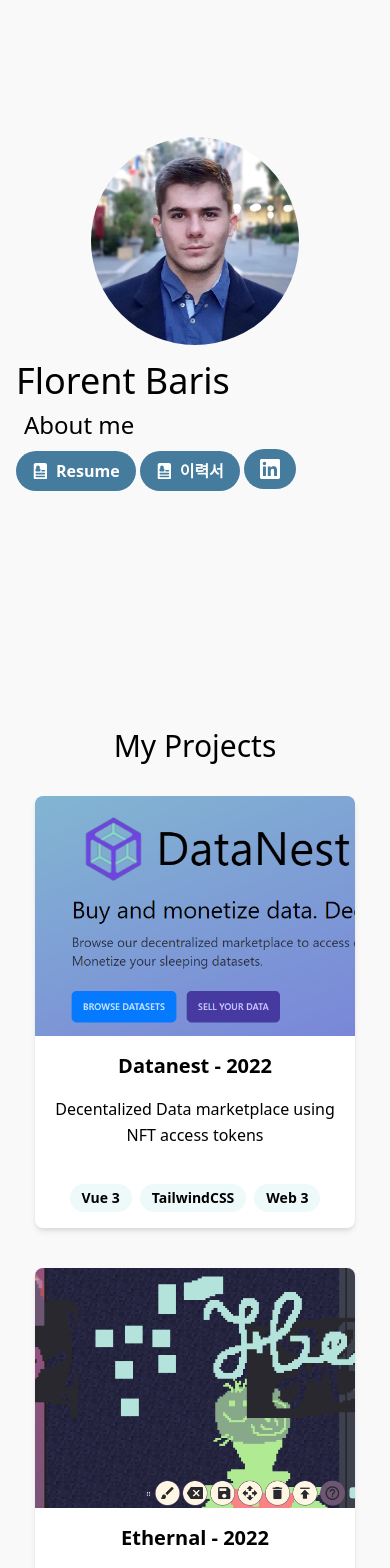
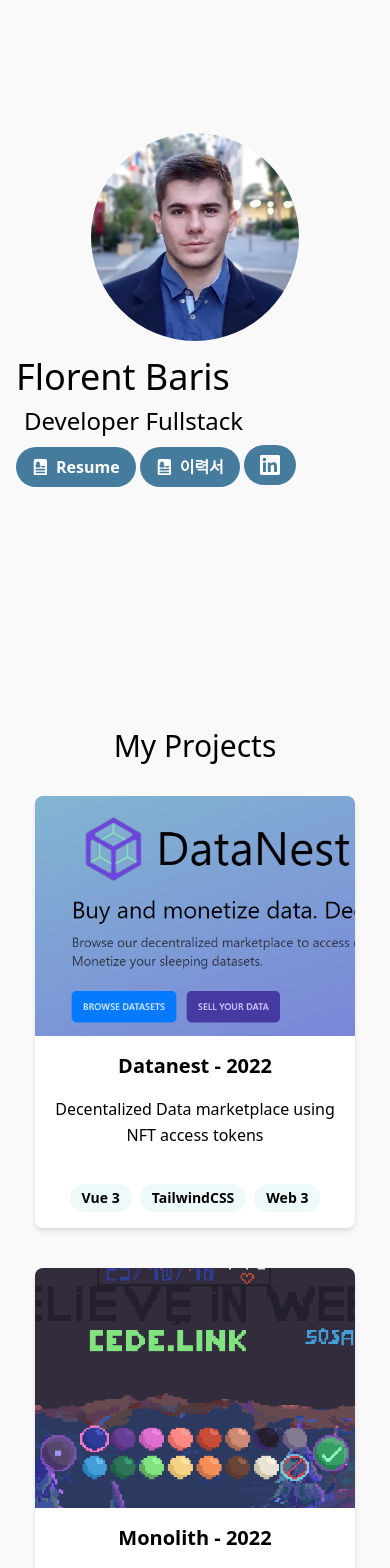
Before and after one commit to barisflo/portfolio, a Vue app: page / in a window 390 px wide. Shown: the part 140-1708 px from the top of the page. Built offline with nearby package versions, Linux system fonts and the light colour scheme.

Commit message:
Monolith update + cookie hotfix

```diff
--- a/src/components/About.vue
+++ b/src/components/About.vue
@@ -1,14 +1,14 @@
 <template>
   <div class="container m-auto p-4 px-4 md:p-10 md:p-2 md:px-20">
     <div class="flex flex-col">
-      <div class="flex flex-wrap mt-16 md:mt-0">
+      <div class="flex flex-wrap mt-14 md:mt-0">
         <div class="md:w-1/2 w-full m-auto">
           <img class="rounded-full m-auto md:h-80 md:w-80 h-52 w-52 object-cover" src="../assets/cv.jpeg" alt="Picture of Florent Baris">
         </div>
         <div class="md:w-1/2 md:p-0 sm:p-4 flex flex-col">
           <div class="flex-grow mt-4">
             <h1 class="text-4xl">{{ msg }}</h1>
-            <h2 class="text-2xl ml-2 mt-2 md:mt-5">About me</h2>
+            <h2 class="text-2xl ml-2 mt-2 md:mt-5">Developer Fullstack</h2>
             <p v-if="getCookie('lang') == 'eng'" class="ml-2 sm:py-3 pt-1">Passionate by project creation as a whole, I have a pluri-disciplinary
               profile. With a strong technical background, I today am experienced in
               Digital Transformation and Agile.<br/>
@@ -20,10 +20,9 @@
               기술적 배경을 토대로 경험이 풍부한 개발자가 될 수 있었습니다. <br/>
               저는 상황에 따라 적절하게 대처하는 방법을 알고 있으며, 새로운 환경에 대한 적응력이
               뛰어납니다. 창의적인 문제 해결 방안을 어렵지 않게 도색해내며, 꿈을 좇아
-              달려가는 열정 또한 지니고 있습니다. 저는 궁극적으로 현실의 문제를 해결할 수
-              있는, 차별화된 개발자가 되고 싶습니다.<br/>
+              달려가는 열정 또한 지니고 있습니다. <br/>
               나는 야망이 있고, 지략이 있고, 적응력이 있고, 회복력이 있고, 창의적이다.
-              나는 변화를 주고 현실 세계의 문제들을 해결하고 싶다.</p>
+              저는 궁극적으로 현실의 문제를 해결할 수 있는, 차별화된 개발자가 되고 싶습니다.</p>
           </div>
           <div class="mt-2 space-x-1 sm:space-x-3">
             <a href="CV_Florent_Baris_2022_EN_DEV_web.pdf" target="_blank" rel="noreferrer">
--- a/src/components/Projects.vue
+++ b/src/components/Projects.vue
@@ -5,7 +5,7 @@
       <Card img="datanest.png" link="https://github.com/baris-f/PBWS-DataNFT" cardtitle="Datanest" year="2022" v-bind:tags="['Vue 3', 'TailwindCSS', 'Web 3']"
             desc="Decentalized Data marketplace using NFT access tokens"
             descKR="NFT 액세스 토큰을 사용한 디센트럴화된 데이터 마켓플레이스"/>
-      <Card img="ethernal.png" link="https://github.com/whiterqbbit/Ethernal" cardtitle="Ethernal" year="2022" v-bind:tags="['Vue 3', 'EtherJS', 'Web 3']"
+      <Card img="Monolith.png" link="https://github.com/whiterqbbit/Ethernal" cardtitle="Monolith" year="2022" v-bind:tags="['Vue 3', 'EtherJS', 'Web 3']"
             desc="Pixel grid wall, stored in a blockchain and sold with ETH"
             descKR="블록체인에 저장되고 ETH와 함께 판매되는 픽셀 그리드 벽"/>
       <Card img="GamePipe.png" link="https://gamepipe.io/" cardtitle="GamePipe" year="2021" v-bind:tags="['Laravel', 'TailwindCSS']"
--- a/src/main.js
+++ b/src/main.js
@@ -2,6 +2,7 @@ import Vue from 'vue'
 import App from './App.vue'
 import './index.css'
 import './cookie'
+import {getCookie, setCookie} from "./cookie";
 
 Vue.config.productionTip = false
 
@@ -13,6 +14,8 @@ document.addEventListener("scroll", () => {
   document.getElementById("arrow").remove();
 })
 
+if (getCookie("lang") === "")
+  setCookie("lang", "eng", 1000);
 
 new Vue({
   render: h => h(App),
```
Also changed, not shown: src/assets/Monolith.png (added), src/assets/ethernal.png (deleted).
